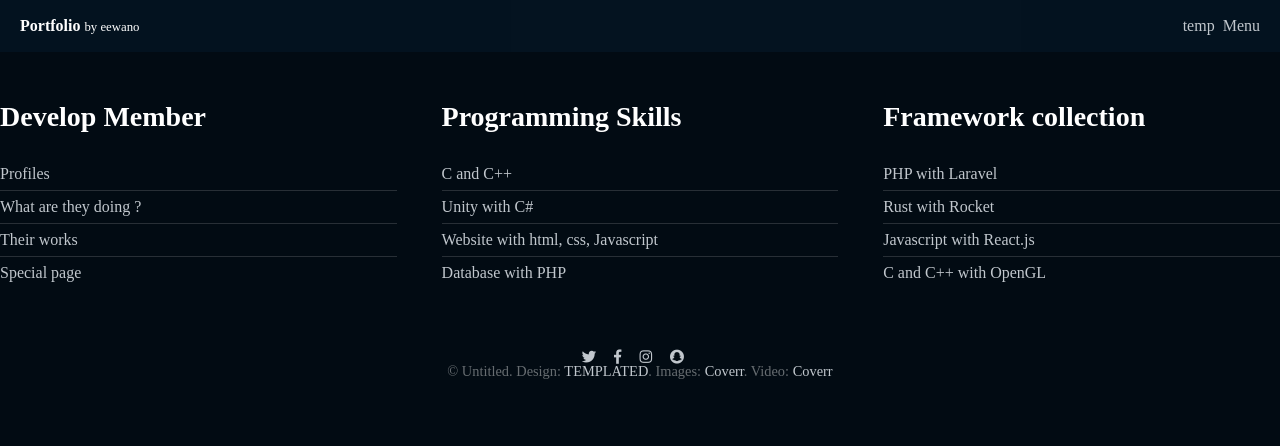
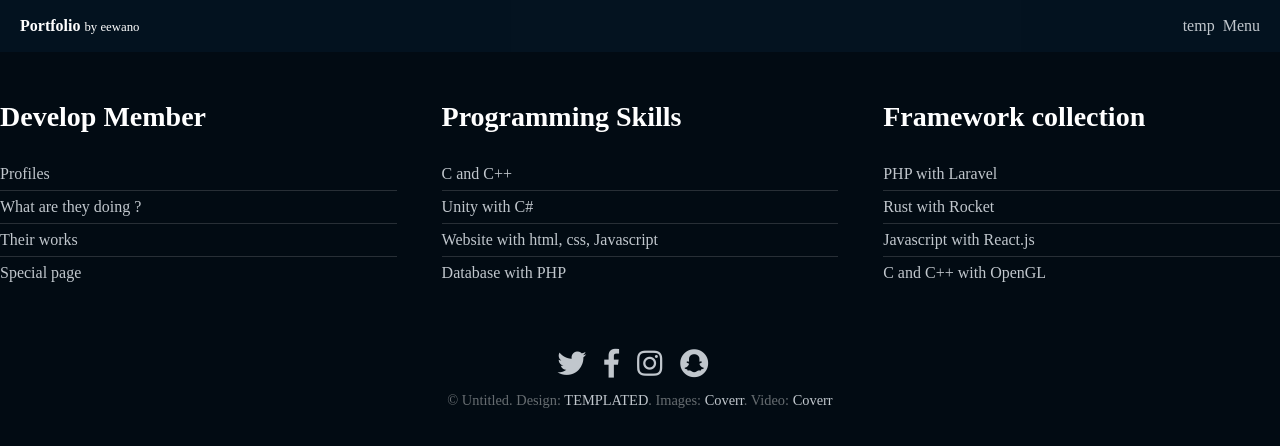
Before and after one commit to eewano/Portfolio01, a plain HTML site: page index.html in a window 1280 px wide. Drawn offline with Linux system fonts and the light colour scheme.

Commit message:
Twitterアイコン等の大きさとマージンを変更
Twitterアイコン等のサイズ及びアイコンエリアのmargin-bottomを変更

```diff
--- a/css/footer.css
+++ b/css/footer.css
@@ -18,7 +18,7 @@
 }
 /* 3794 */
 #footer .copyright .icons {
-	margin: 2em 0 0 0;
+	margin: 2em 0 1em 0;
 }
 
 @media screen and (max-width: 980px) {
--- a/index.html
+++ b/index.html
@@ -66,10 +66,10 @@
 			</div>
 			<div class="copyright">
 				<ul class="icons">
-					<li><a href="#" class="icon"><i class="fab fa-twitter"></i></a></li>
-					<li><a href="#" class="icon"><i class="fab fa-facebook-f"></i></a></li>
-					<li><a href="#" class="icon"><i class="fab fa-instagram"></i></a></li>
-					<li><a href="#" class="icon"><i class="fab fa-snapchat"></i></a></li>
+					<li><a href="#" class="icon"><i class="fab fa-twitter fa-2x"></i></a></li>
+					<li><a href="#" class="icon"><i class="fab fa-facebook-f fa-2x"></i></a></li>
+					<li><a href="#" class="icon"><i class="fab fa-instagram fa-2x"></i></a></li>
+					<li><a href="#" class="icon"><i class="fab fa-snapchat fa-2x"></i></a></li>
 				</ul>
 				&copy; Untitled. Design: <a href="#">TEMPLATED</a>. Images: <a href="#">Coverr</a>. Video: <a href="#">Coverr</a>
 			</div>
```
